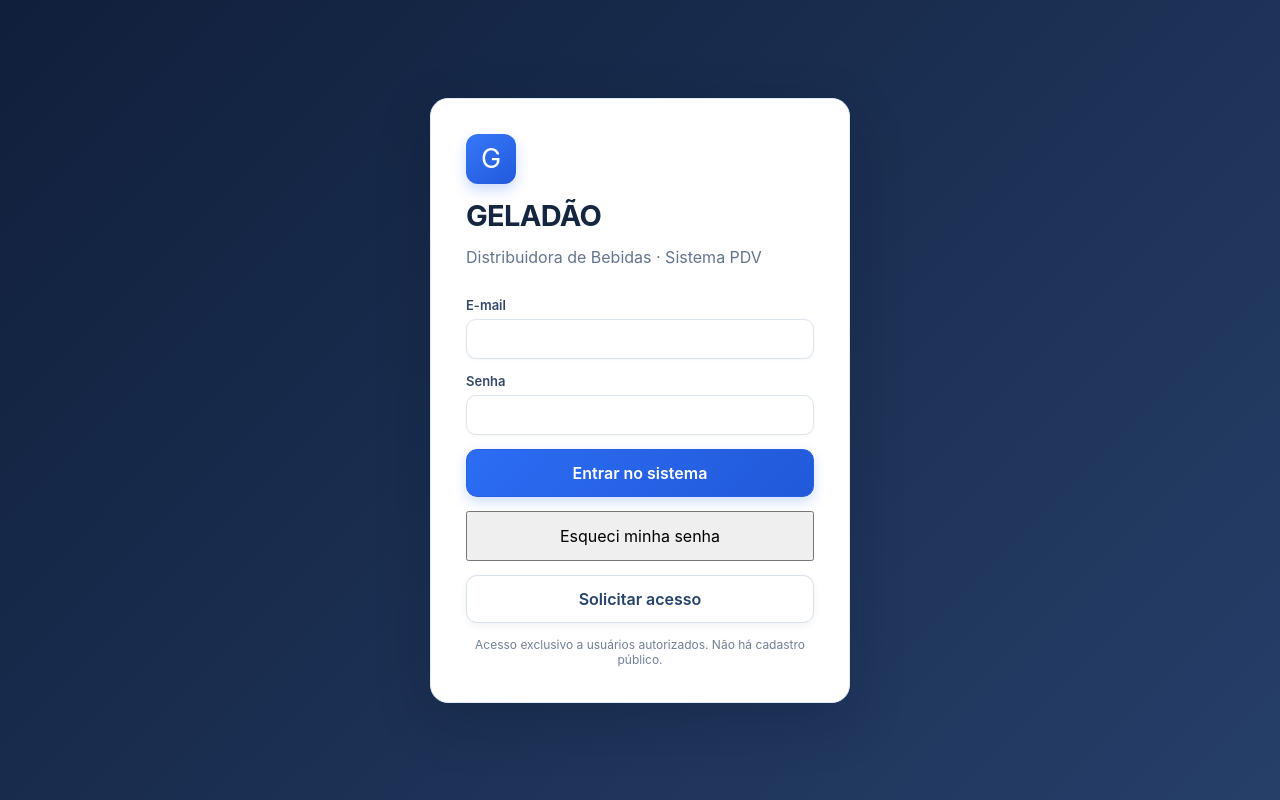
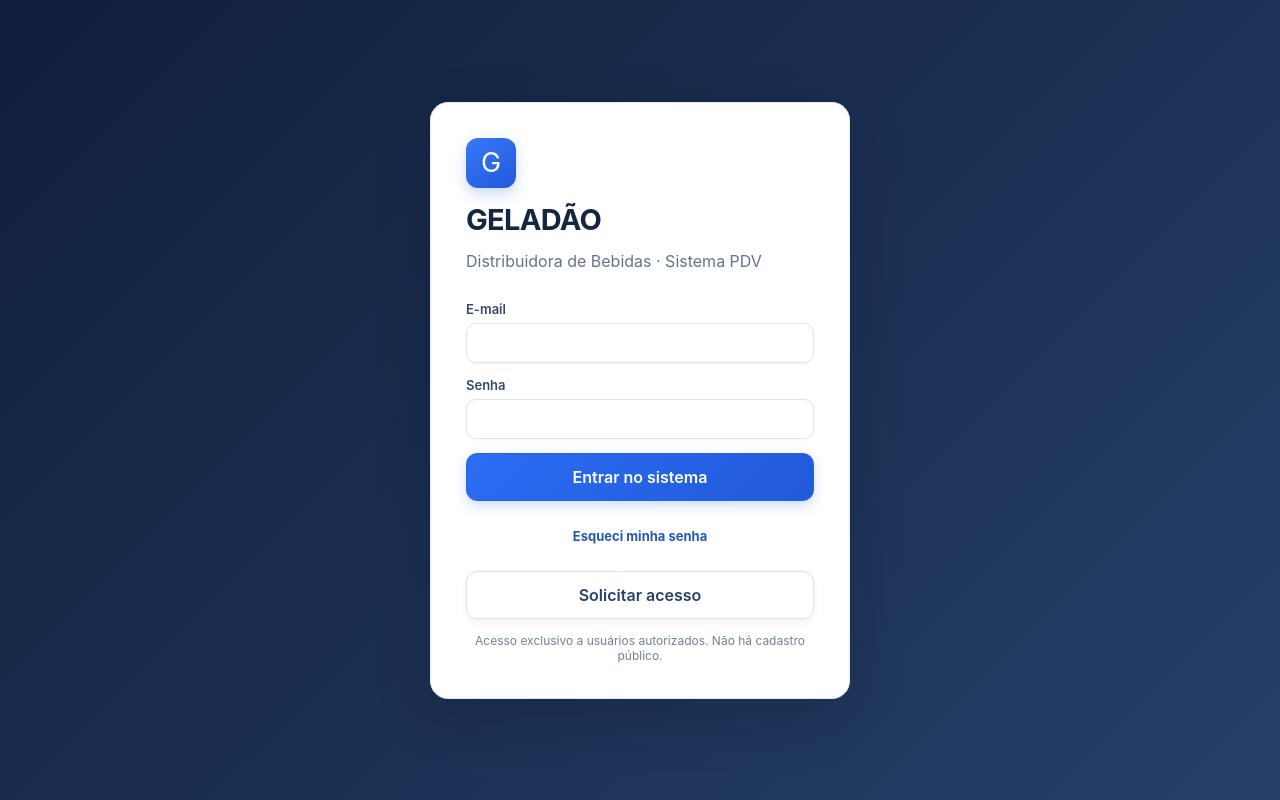
Before and after one commit to villeimobiliario-debug/GELADAO, a React (Vite) app: page / in a window 1280 px wide. Built offline with nearby package versions, Linux system fonts and the light colour scheme.

Commit message:
style(auth): readable password recovery link in GELADAO login

```diff
--- a/src/styles.css
+++ b/src/styles.css
@@ -526,3 +526,27 @@ thead th{background:#fbfcfe}
   .sale-overlay .sale-workspace .formleft{padding:15px 13px}
   .sale-overlay .sale-workspace .order-summary{padding:16px}
 }
+
+/* GELADAO AUTH PASSWORD RECOVERY */
+.auth-forgot-link{
+  width:100%;
+  align-self:center;
+  margin:0;
+  border:0;
+  border-radius:9px;
+  background:transparent;
+  color:#2459bc;
+  padding:10px 12px;
+  text-align:center;
+  font-size:13px;
+  font-weight:650;
+  transition:color .15s ease,background .15s ease;
+}
+.auth-forgot-link:hover:not(:disabled){
+  background:#edf4ff;
+  color:#173c83;
+}
+.auth-forgot-link:focus-visible{
+  outline:2px solid #2563eb;
+  outline-offset:2px;
+}
```
